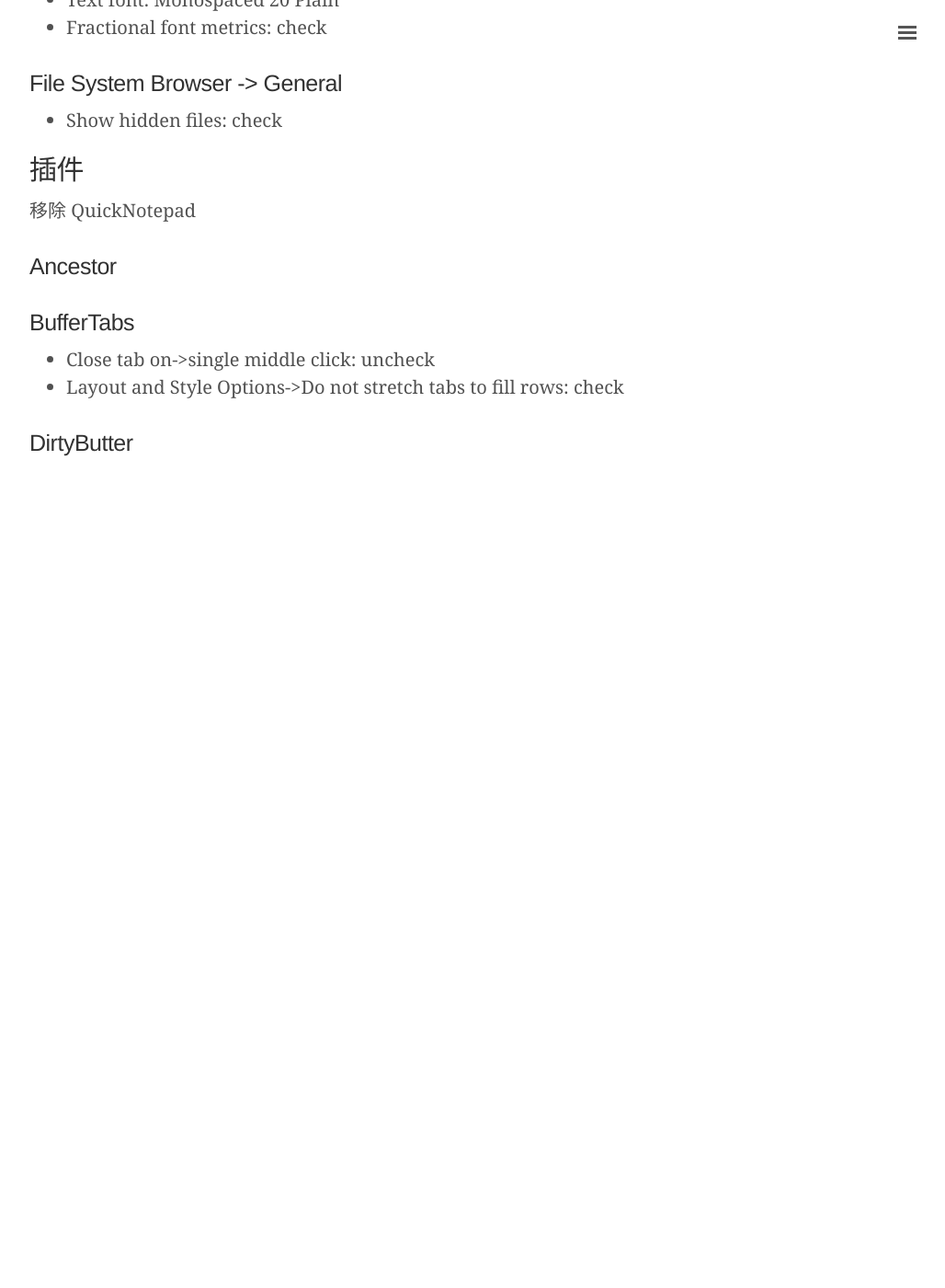
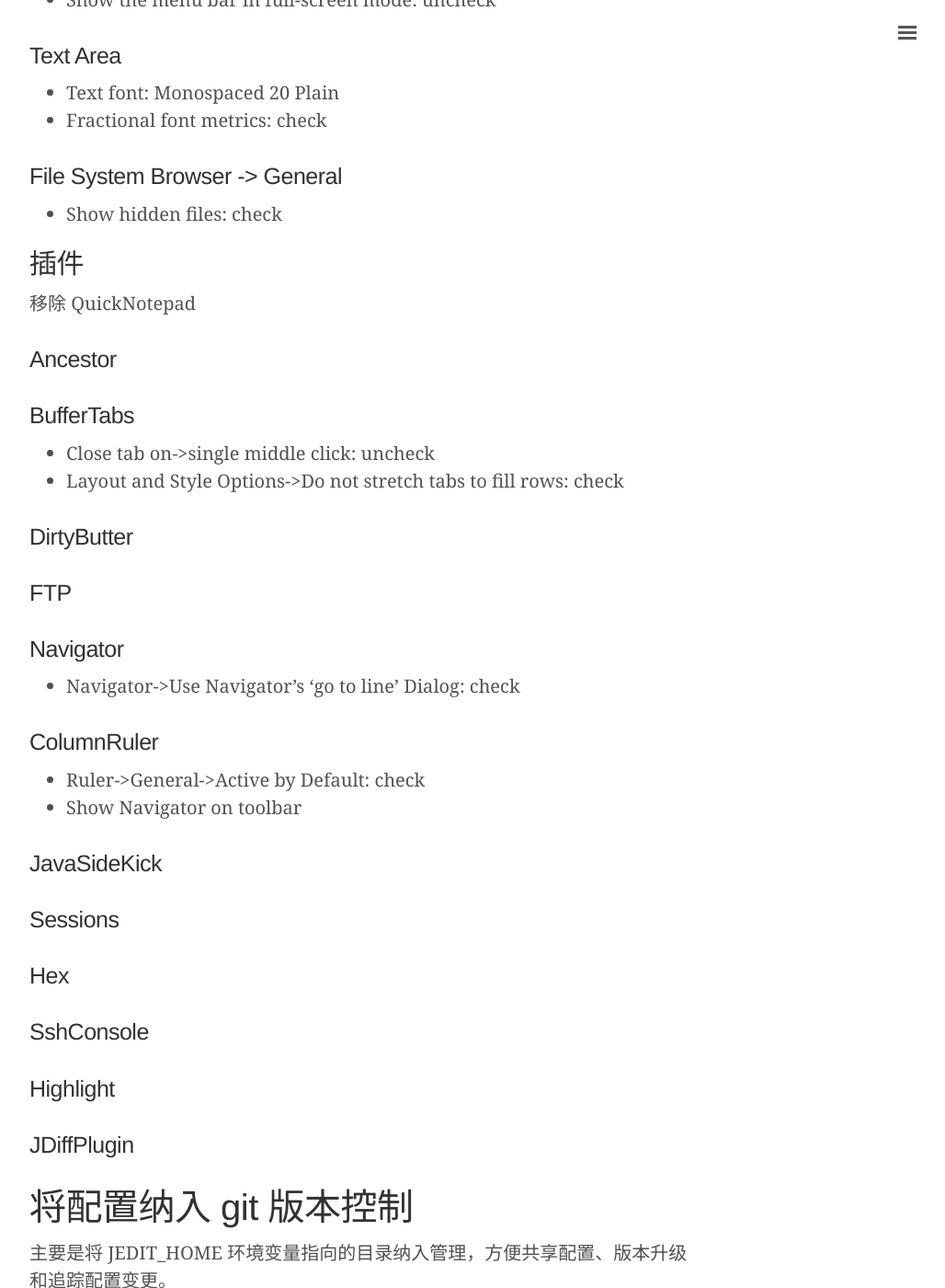
Before and after one commit to 0000-bigtree/0000-bigtree.github.io, a Jekyll site: the page built from _posts/2015-08-18-config-jedit.md, in a window 1280 px wide and 1400 px high, scrolled down 3583 px. Shown: the whole window at 92% size, without its empty margins (248-1276 px from the left). Built offline with Jekyll 4.4.1, drawn with Linux system fonts in a browser that asks for light colours; before the commit the page ends 4161 px from its top, so only the background shows below that; some of the changed text lies outside the part shown.

Commit message:
完成jedit config

```diff
--- a/_posts/2015-08-18-config-jedit.md
+++ b/_posts/2015-08-18-config-jedit.md
@@ -139,3 +143,51 @@
 * Layout and Style Options->Do not stretch tabs to fill rows: check
 
 ### DirtyButter
+
+### FTP
+
+### Navigator
+
+* Navigator->Use Navigator's 'go to line' Dialog: check
+
+### ColumnRuler
+
+* Ruler->General->Active by Default: check
+* Show Navigator on toolbar
+
+### JavaSideKick
+
+### Sessions
+
+### Hex
+
+### SshConsole
+
+### Highlight
+
+### JDiffPlugin
+
+
+# 将配置纳入 git 版本控制
+
+主要是将 JEDIT_HOME 环境变量指向的目录纳入管理，方便共享配置、版本升级和追踪配置变更。
+
+.gitignore 的内容如下，
+
+    etc/jars-cache
+    etc/macros # 宏不放在该目录，而是放在其他地方，链接到该目录下
+    etc/PluginManager.download
+    etc/plugins
+    etc/settings-backup
+    etc/activity.log
+    etc/history
+    etc/killring.xml
+    etc/mirrorList.xml
+    etc/perspective.xml
+    etc/pluginMgr-Cached.xml.gz
+    etc/printspec
+    etc/recent.xml
+    etc/server
+    etc/cache
+
+    home
```
Also changed, not shown: other parts of _posts/2015-08-18-config-jedit.md (+5 -1 lines).
